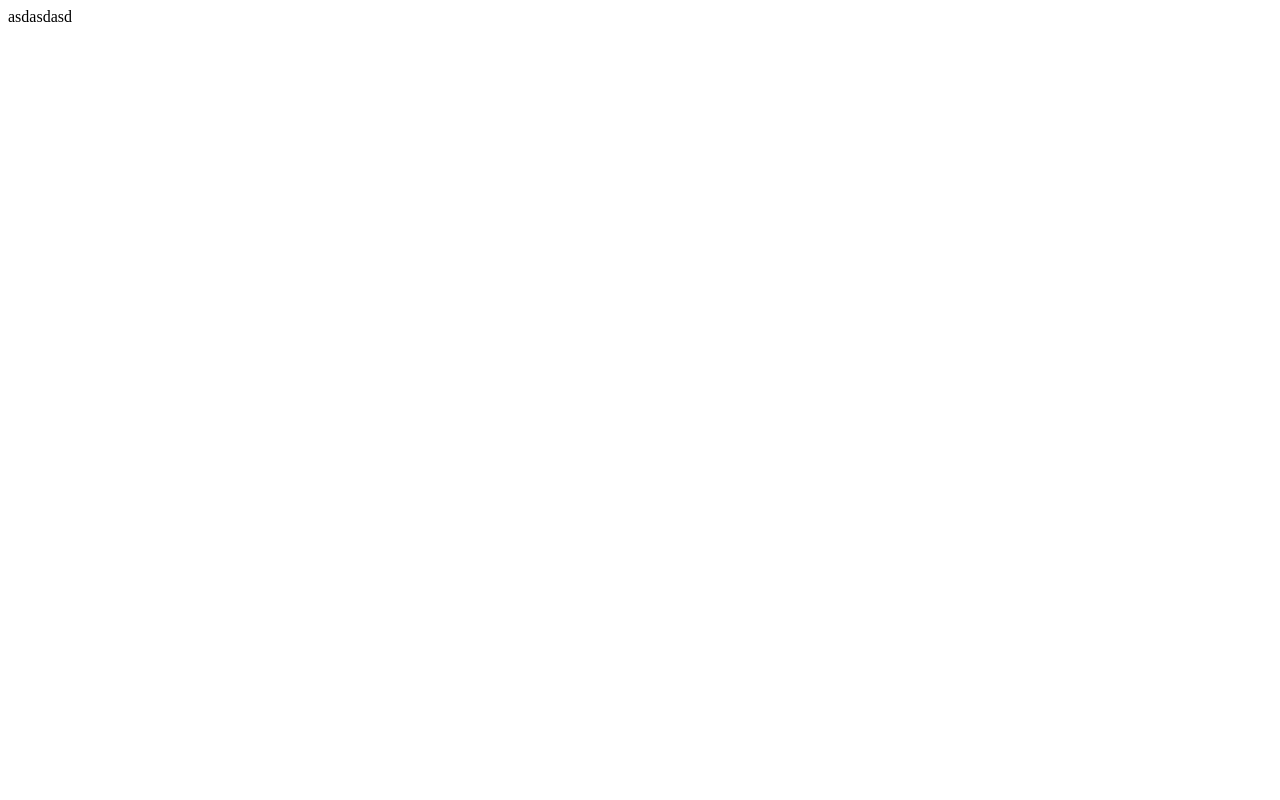
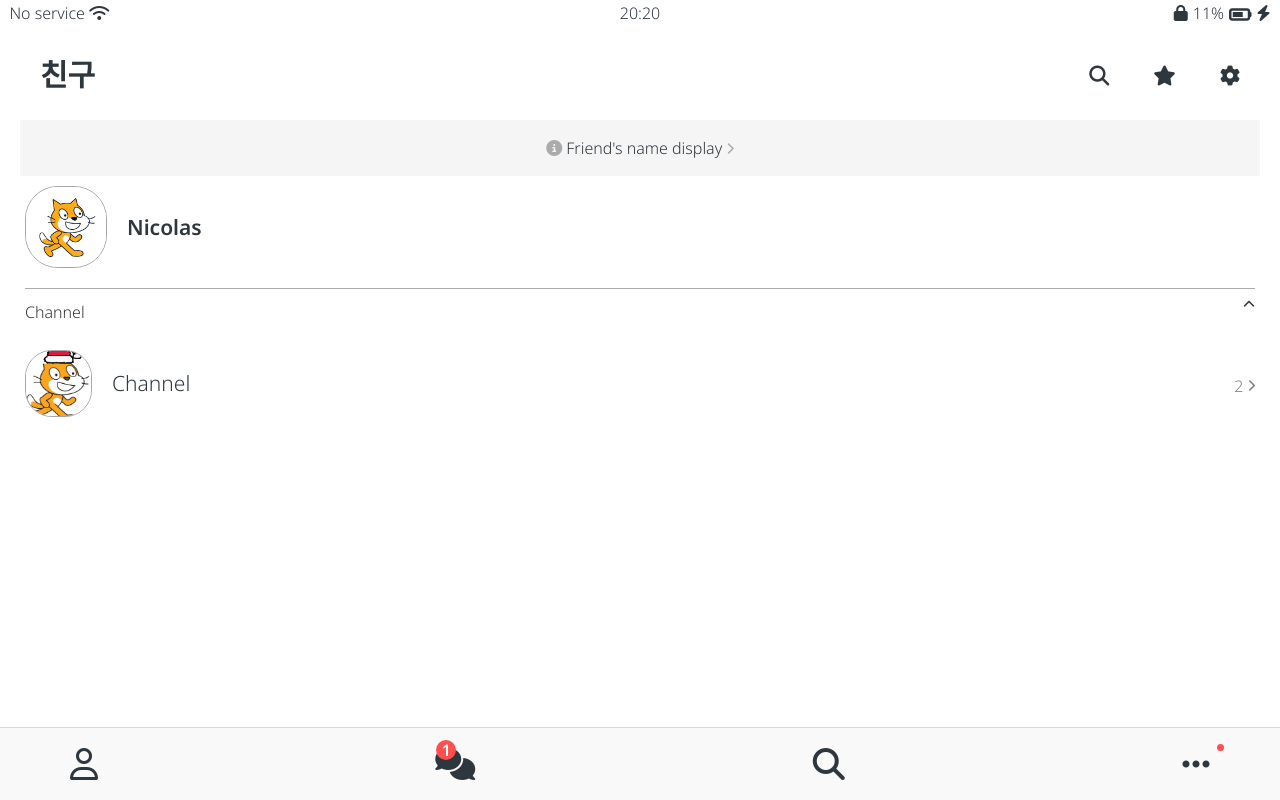
Before and after one commit to zzmin0405/kokoa-clone-2023, a plain HTML site: page friends.html in a window 1280 px wide. Drawn offline with Linux system fonts and the light colour scheme.

Commit message:
finished-02.png

```diff
--- /dev/null
+++ b/css/components/nav-bar.css
@@ -0,0 +1,43 @@
+.nav {
+  bottom: 0;
+  position: fixed;
+  width: 100%;
+  background-color: #f9f9fa;
+  padding: 20px 70px;
+  box-sizing: border-box;
+  border-top: 1px solid rgba(121, 121, 121, 0.25);
+}
+.nav__link {
+  position: relative;
+  color: #2e363e;
+}
+.nav__list {
+  display: flex;
+  justify-content: space-between;
+}
+.nav__notification {
+  background-color: rgb(255, 79, 79);
+  width: 20px;
+  height: 20px;
+  display: block;
+  display: flex;
+  justify-content: center;
+  align-items: center;
+  border-radius: 50%;
+  color: white;
+  font-weight: 600;
+  position: absolute;
+  right: 19px;
+  bottom: 21px;
+}
+.nav__nnnnn {
+  background-color: rgb(255, 79, 79);
+  width: 7px;
+  height: 7px;
+  display: block;
+  display: flex;
+  border-radius: 50%;
+  position: absolute;
+  left: 35px;
+  bottom: 30px;
+}
--- /dev/null
+++ b/css/components/screen-header.css
@@ -0,0 +1,17 @@
+.screen-header {
+  display: flex;
+  justify-content: space-between;
+  padding: 60px 40px;
+  align-items: center;
+  position: fixed;
+  top: 0;
+  width: 100%;
+  box-sizing: border-box;
+}
+.screen-header__title {
+  font-size: 30px;
+  font-weight: 600;
+}
+.screen-title__icons span {
+  margin-left: 40px;
+}
--- a/css/components/status-bar.css
+++ b/css/components/status-bar.css
@@ -2,6 +2,10 @@
   display: flex;
   justify-content: center;
   padding: 5px 3px;
+  position: fixed;
+  top: 0;
+  width: 100%;
+  box-sizing: border-box;
 }
 .status-bar__column {
   width: 33%;
@@ -22,44 +26,3 @@
   margin: 0px 5px;
   margin-top: 2.5px;
 }
-#login-form {
-  display: flex;
-  flex-direction: column;
-  margin: 0px 30px;
-}
-
-#login-form input {
-  padding: 20px 2px;
-  border: none;
-  font-size: 16px;
-  margin-bottom: 15px;
-}
-#login-form input::placeholder {
-  color: rgba(0, 0, 0, 0.6);
-}
-#login-form input:not([type="submit"]) {
-  border-bottom: 1px solid rgba(0, 0, 0, 0.2);
-  transition: border-color 0.5s ease-in-out;
-}
-
-#login-form input:focus {
-  border-color: var(--yellow);
-}
-#login-form input[type="submit"] {
-  background-color: var(--yellow);
-  cursor: pointer;
-  padding: 13px 0px;
-  border-radius: 6px;
-  transition: background-color 0.5s, border-radius 0.5s;
-}
-#login-form input[type="submit"]:hover {
-  border-radius: 50%;
-  background-color: yellowgreen;
-}
-#login-form a {
-  margin-top: 20px;
-  text-align: center;
-  text-decoration: none;
-  color: inherit;
-  font-size: 20px;
-}
--- /dev/null
+++ b/css/components/user-components.css
@@ -0,0 +1,45 @@
+.user-component {
+  justify-content: space-between;
+  display: flex;
+}
+
+.user-component__column:first-child {
+  display: flex;
+  align-items: center;
+}
+
+/* .user-component__Channel {
+  padding: 20px 20px;
+  display: flex;
+  margin: 20px 25px;
+  border-top: 1px solid rgba(121, 121, 121, 0.25);
+  justify-content: space-between;
+} */
+.user-component__title {
+  font-weight: 600;
+  font-size: 21px;
+}
+.user-component__avatar {
+  border: 1.5px solid rgba(34, 34, 34, 0.4);
+  border-radius: 40%;
+  width: 75px;
+  height: 75px;
+  margin-right: 20px;
+  object-fit: cover;
+}
+.user-component__avatar--xl {
+  width: 80px;
+  height: 80px;
+}
+.user-component__avatar--sm {
+  width: 65px;
+  height: 65px;
+}
+.user-component__title__not-bold {
+  font-weight: 400;
+}
+
+.user-component__column_last {
+  margin-top: 27.5px;
+  color: rgba(0, 0, 0, 0.5);
+}
--- a/css/reset.css
+++ b/css/reset.css
@@ -125,3 +125,7 @@ table {
 input:focus {
   outline: none;
 }
+a {
+  color: inherit;
+  text-decoration: none;
+}
--- /dev/null
+++ b/css/screens/friends.css
@@ -0,0 +1,28 @@
+.friends-till-the-end {
+  display: block;
+  text-align: center;
+  background-color: rgba(88, 88, 88, 0.06);
+  margin-top: 120px;
+  margin-left: 20px;
+  margin-right: 20px;
+  margin-bottom: 10px;
+  padding: 20px 0px;
+  font-size: 16px;
+}
+.friends-till-the-end i {
+  color: rgba(0, 0, 0, 0.3);
+}
+.friends-screen {
+  padding: 0px 25px;
+}
+.friends-screen__channel {
+  margin: 20px 0px;
+  border-top: 1px solid rgba(88, 88, 88, 0.5);
+  padding-top: 15px;
+}
+.friends-screen__channel-header {
+  margin-bottom: 30px;
+  display: flex;
+  justify-content: space-between;
+  color: rgba(0, 0, 0, 0.8);
+}
--- a/css/screens/login.css
+++ b/css/screens/login.css
@@ -15,3 +15,44 @@
   width: 60%;
   opacity: 80%;
 }
+#login-form {
+  display: flex;
+  flex-direction: column;
+  margin: 0px 30px;
+}
+
+#login-form input {
+  padding: 20px 2px;
+  border: none;
+  font-size: 16px;
+  margin-bottom: 15px;
+}
+#login-form input::placeholder {
+  color: rgba(0, 0, 0, 0.6);
+}
+#login-form input:not([type="submit"]) {
+  border-bottom: 1px solid rgba(0, 0, 0, 0.2);
+  transition: border-color 0.5s ease-in-out;
+}
+
+#login-form input:focus {
+  border-color: var(--yellow);
+}
+#login-form input[type="submit"] {
+  background-color: var(--yellow);
+  cursor: pointer;
+  padding: 13px 0px;
+  border-radius: 6px;
+  transition: background-color 0.5s, border-radius 0.5s;
+}
+#login-form input[type="submit"]:hover {
+  border-radius: 50%;
+  background-color: yellowgreen;
+}
+#login-form a {
+  margin-top: 20px;
+  text-align: center;
+  text-decoration: none;
+  color: inherit;
+  font-size: 20px;
+}
--- a/css/style.css
+++ b/css/style.css
@@ -5,6 +5,11 @@
 @import "components/status-bar.css";
 /* screens */
 @import "screens/login.css";
+@import "components/nav-bar.css";
+@import "components/screen-header.css";
+@import "screens/friends.css";
+@import "components/user-components.css";
 body {
   font-family: "Noto Sans", sans-serif;
+  color: #2e363e;
 }
--- a/css/variables.css
+++ b/css/variables.css
@@ -1,3 +1,4 @@
 :root {
   --yellow: #fae100;
+  --horizontal-space: 25px;
 }
--- a/friends.html
+++ b/friends.html
@@ -1,11 +1,106 @@
 <!DOCTYPE html>
 <html lang="en">
   <head>
+    <link rel="stylesheet" href="css/style.css" />
     <meta charset="UTF-8" />
     <meta name="viewport" content="width=device-width, initial-scale=1.0" />
-    <title>Document</title>
+    <title>Welcome to Talk</title>
   </head>
   <body>
-    asdasdasd
+    <div class="status-bar">
+      <div class="status-bar__column">
+        <span>No service</span>
+
+        <i class="fas fa-wifi"></i>
+      </div>
+      <div class="status-bar__column">
+        <span>20:20</span>
+      </div>
+      <div class="status-bar__column">
+        <i class="fas fa-lock"></i>
+        <span>11%</span>
+        <i class="fas fa-battery-three-quarters fa-lg"></i>
+        <i class="fas fa-bolt"></i>
+      </div>
+    </div>
+    <header class="screen-header">
+      <h1 class="screen-header__title">친구</h1>
+      <div class="screen-title__icons">
+        <span><i class="fas fa-search fa-lg"></i></span>
+        <span><i class="fas fa-star fa-lg"></i></span>
+        <span><i class="fas fa-cog fa-lg"></i></span>
+      </div>
+    </header>
+    <a class="friends-till-the-end"
+      ><i class="fas fa-info-circle"></i> Friend's name display
+      <i class="fas fa-chevron-right fa-xs"></i
+    ></a>
+
+    <main class="friends-screen">
+      <div class="user-component">
+        <div class="user-component__column">
+          <img
+            src="screenshots/scratch.png"
+            class="user-component__avatar user-component__avatar--xl"
+          />
+          <div class="user-component__text">
+            <h4 class="user-component__title">Nicolas</h4>
+            <!-- <h6 class="user-component__subtitle">this text whatever</h6> -->
+          </div>
+        </div>
+        <div class="user-component__column"></div>
+      </div>
+      <div class="friends-screen__channel">
+        <div class="friends-screen__channel-header">
+          <span>Channel</span>
+          <i class="fas fa-chevron-up fa-xs"></i>
+        </div>
+        <div class="user-component">
+          <div class="user-component__column">
+            <img
+              src="screenshots/123.jpg"
+              class="user-component__avatar user-component__avatar--sm"
+            />
+            <div class="user-component__text">
+              <h4 class="user-component__title user-component__title__not-bold">
+                Channel
+              </h4>
+            </div>
+          </div>
+          <div class="user-component__column user-component__column_last">
+            <span>2</span>
+            <i class="fas fa-chevron-right fa-xs"></i>
+          </div>
+        </div>
+      </div>
+    </main>
+
+    <nav class="nav">
+      <ul class="nav__list">
+        <li class="nav__btn">
+          <a class="nav__link" href="#"><i class="far fa-user fa-2x"></i></a>
+        </li>
+        <li class="nav__btn">
+          <a class="nav__link" href="#">
+            <span class="nav__notification">1</span>
+            <i class="fas fa-comments fa-2x"></i>
+          </a>
+        </li>
+        <li class="nav__btn">
+          <a class="nav__link" href="#"><i class="fas fa-search fa-2x"></i></a>
+        </li>
+        <li class="nav__btn">
+          <a class="nav__link" href="#">
+            <span class="nav__nnnnn"></span>
+            <i class="fas fa-ellipsis-h fa-2x"></i>
+          </a>
+        </li>
+      </ul>
+    </nav>
+
+    <script
+      src="https://kit.fontawesome.com/3597ac2227.js"
+      crossorigin="anonymous"
+    ></script>
   </body>
 </html>
```
Also changed, not shown: screenshots/123.jpg (added), screenshots/scratch.png (added), screenshots/ztv.jpg (added), screenshots/오류.txt (added).
